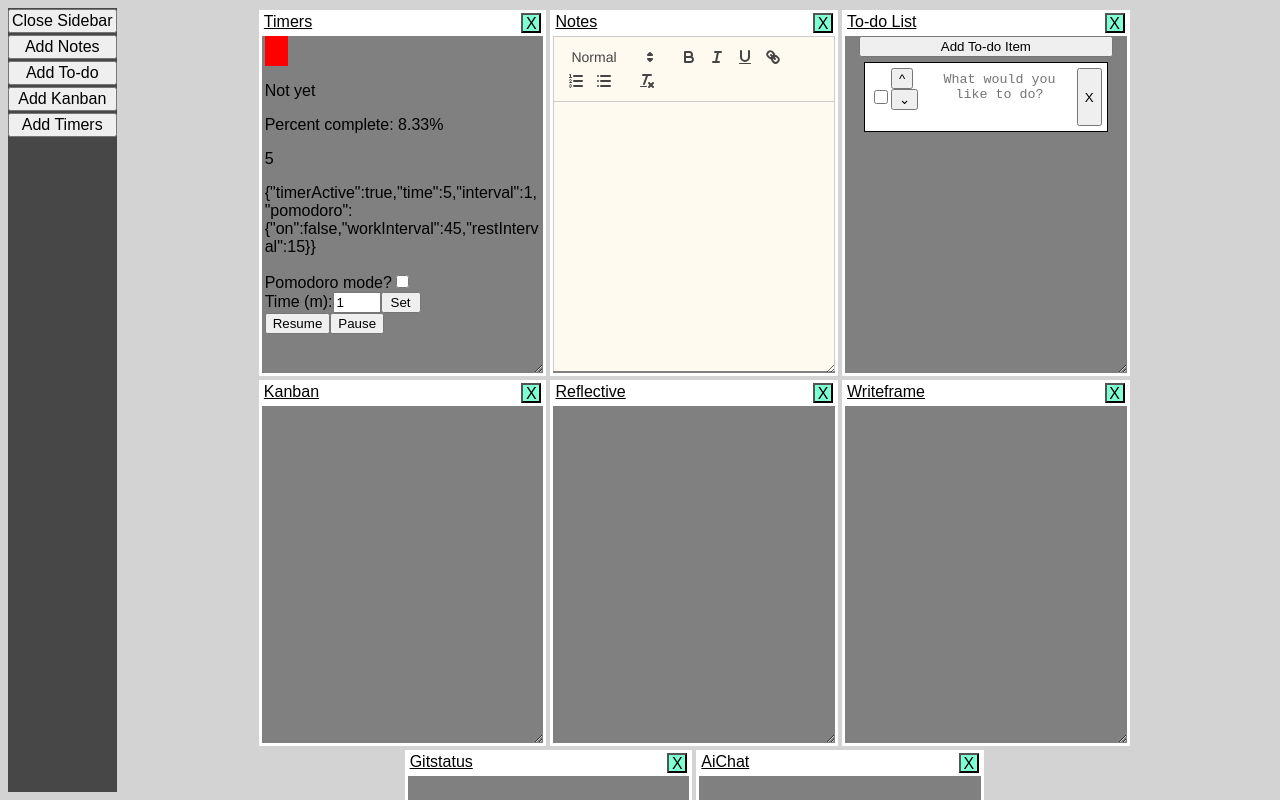
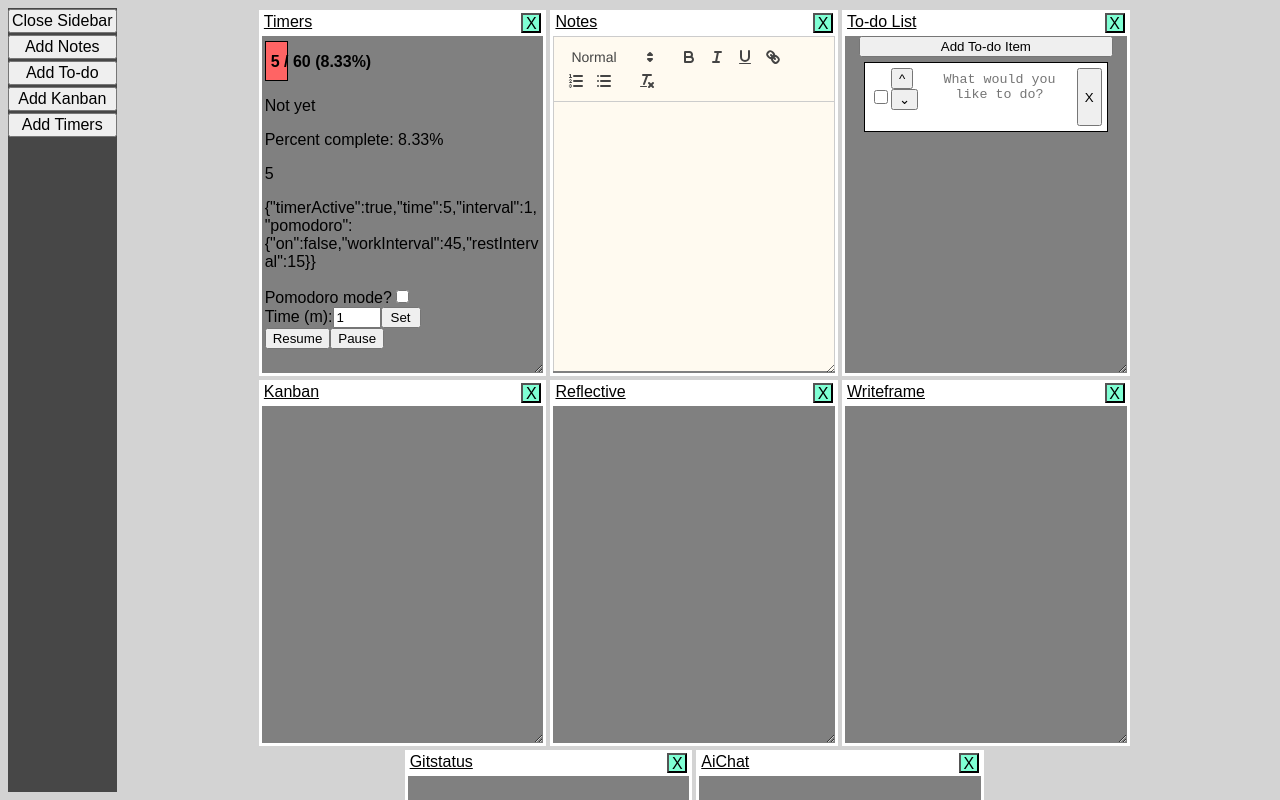
Before and after one commit to J-Wll/dev-companion, a React (Vite) app: page / in a window 1280 px wide. Shown: the top 800 px of the page. Built offline with nearby package versions, Linux system fonts and the light colour scheme.

Commit message:
timer bar styling

```diff
--- a/src/css/css-module-content/TimerContent.css
+++ b/src/css/css-module-content/TimerContent.css
@@ -10,3 +10,19 @@
 .timer-content #interval-set button {
     width: 40px;
 }
+
+.timer-bar {
+    height: 40px;
+    line-height: 30px;
+    background-color: rgb(255, 100, 100);
+    border: 1px solid black;
+    box-sizing: border-box;
+    margin-top: 5px;
+    padding: 5px;
+}
+
+.timer-bar p {
+    text-wrap: nowrap;
+    font-weight: bolder;
+    margin: 0px;
+}
--- a/src/module-contents/TimerContent.jsx
+++ b/src/module-contents/TimerContent.jsx
@@ -48,7 +48,9 @@ export default function TimerContent(props) {
         const percentComplete = (localData.time / (localData.interval * 60)) * 100;
         return (
             <section className="timer-content">
-                <div style={{ height: "30px", width: `${(localData.time / (localData.interval * 60)) * 100}%`, backgroundColor: "red" }}></div>
+                <div className="timer-bar" style={{ width: `${(localData.time / (localData.interval * 60)) * 100}%` }}>
+                    <p>{localData.time} / {localData.interval * 60} ({percentComplete.toFixed(2)}%)</p>
+                </div>
                 <p>{localData.time >= localData.interval * 60 ? "Time reached" : "Not yet"}</p>
                 <p>Percent complete: {percentComplete.toFixed(2)}%</p>
                 <p>{localData.time}</p>
```
